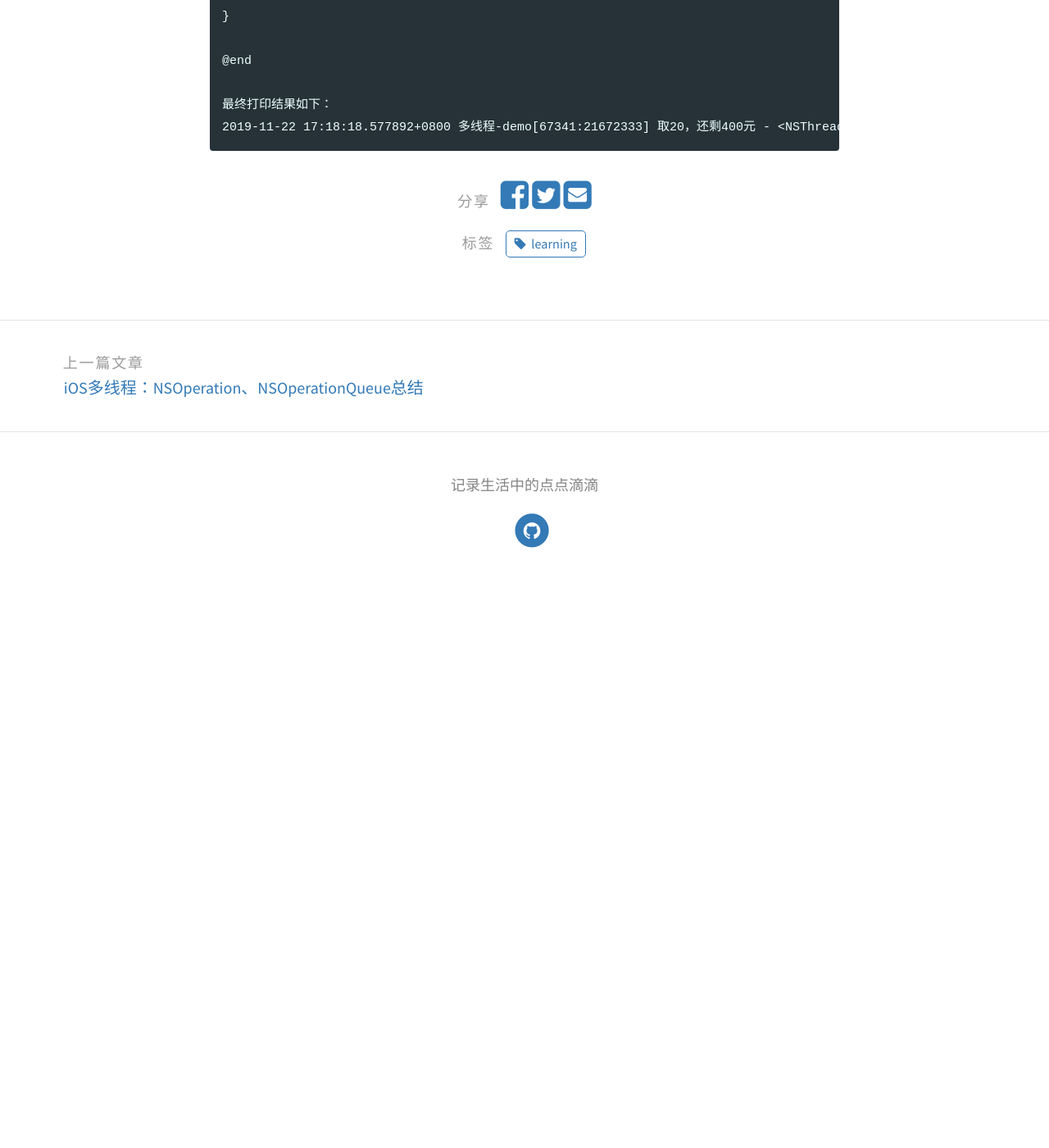
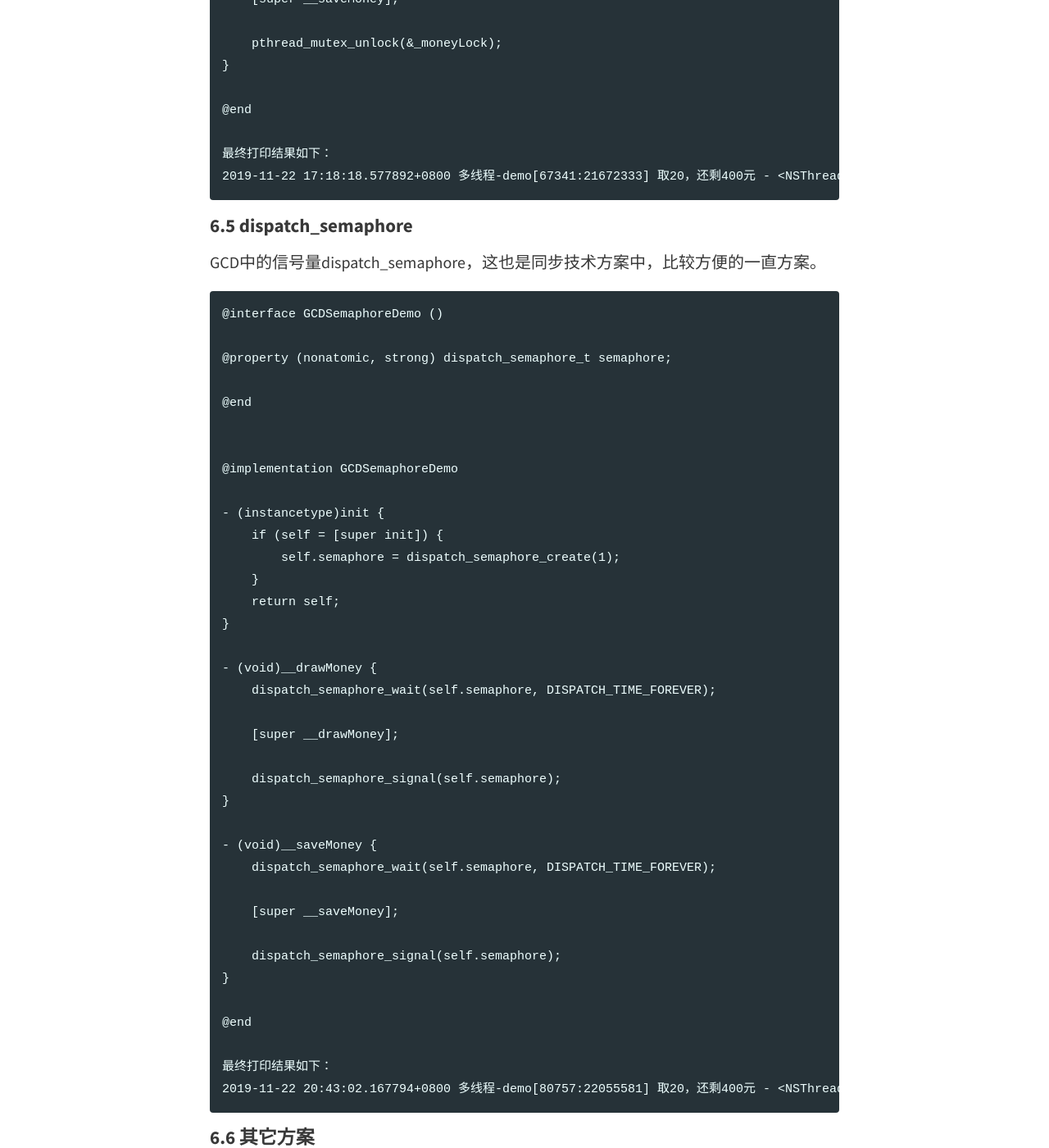
Before and after one commit to limeng99/limeng99.github.io, a Jekyll site: the page built from _posts/2019-11-22-iOS线程技术.md, in a window 1280 px wide and 1400 px high, scrolled down 10703 px. Shown: the whole window at 82% size. Built offline with Jekyll 4.4.1, drawn with Linux system fonts in a browser that asks for light colours; before the commit the page ends 11443 px from its top, so only the background shows below that; some of the changed text lies outside the part shown.

Commit message:
多线程技术优化

````diff
--- a/_posts/2019-11-22-iOS线程技术.md
+++ b/_posts/2019-11-22-iOS线程技术.md
@@ -366,3 +366,54 @@ pthread_mutex，c语言编写的锁，也是一种互斥锁。先看看基本的
 最终打印结果如下：
 2019-11-22 17:18:18.577892+0800 多线程-demo[67341:21672333] 取20，还剩400元 - <NSThread: 0x600001807740>{number = 6, name = (null)}
 ```
+
+#### 6.5 dispatch_semaphore
+
+GCD中的信号量dispatch_semaphore，这也是同步技术方案中，比较方便的一直方案。
+
+```
+@interface GCDSemaphoreDemo ()
+
+@property (nonatomic, strong) dispatch_semaphore_t semaphore;
+
+@end
+
+
+@implementation GCDSemaphoreDemo
+
+- (instancetype)init {
+    if (self = [super init]) {
+        self.semaphore = dispatch_semaphore_create(1);
+    }
+    return self;
+}
+
+- (void)__drawMoney {
+    dispatch_semaphore_wait(self.semaphore, DISPATCH_TIME_FOREVER);
+
+    [super __drawMoney];
+
+    dispatch_semaphore_signal(self.semaphore);
+}
+
+- (void)__saveMoney {
+    dispatch_semaphore_wait(self.semaphore, DISPATCH_TIME_FOREVER);
+
+    [super __saveMoney];
+
+    dispatch_semaphore_signal(self.semaphore);
+}
+
+@end
+
+最终打印结果如下：
+2019-11-22 20:43:02.167794+0800 多线程-demo[80757:22055581] 取20，还剩400元 - <NSThread: 0x600002f94e00>{number = 3, name = (null)}
+```
+
+#### 6.6  其它方案
+
+NSCondition，其实就是对pthread_cond_t加pthread_mutex_t的封装使用，而NSConditionLock，则是对NSCondition的进一步封装。
+
+对于dispatch_queue(DISPATCH_QUEUE_SERIAL)大家都知道，因为串行队列，不管你是同步还是异步，它都是依次执行任务的，所以可以达到加锁效果。
+
+对于@synchronized，可能大家在日常的项目中已经有所用到，大概就是@synchronized(self)，其实，在（）中，只要是同一个对象，就可以达到加锁的效果，这里我就不做过多说明了，但是这个加锁方式性能上不是很好，因为这简单一句话，封装了很多内容，不建议大家使用。
````
Also changed, not shown: _posts/2019-11-21-关于GCD的那些事儿.md (+4 -4 lines).
